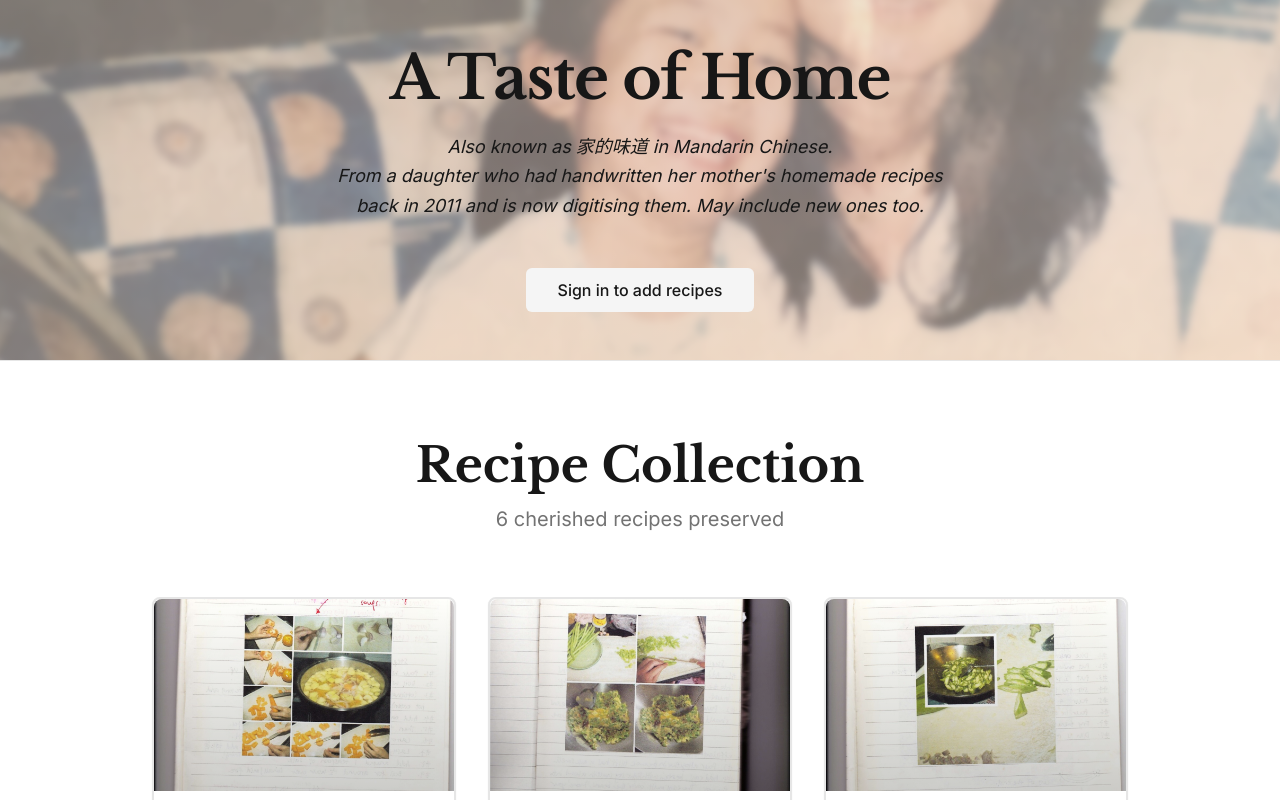
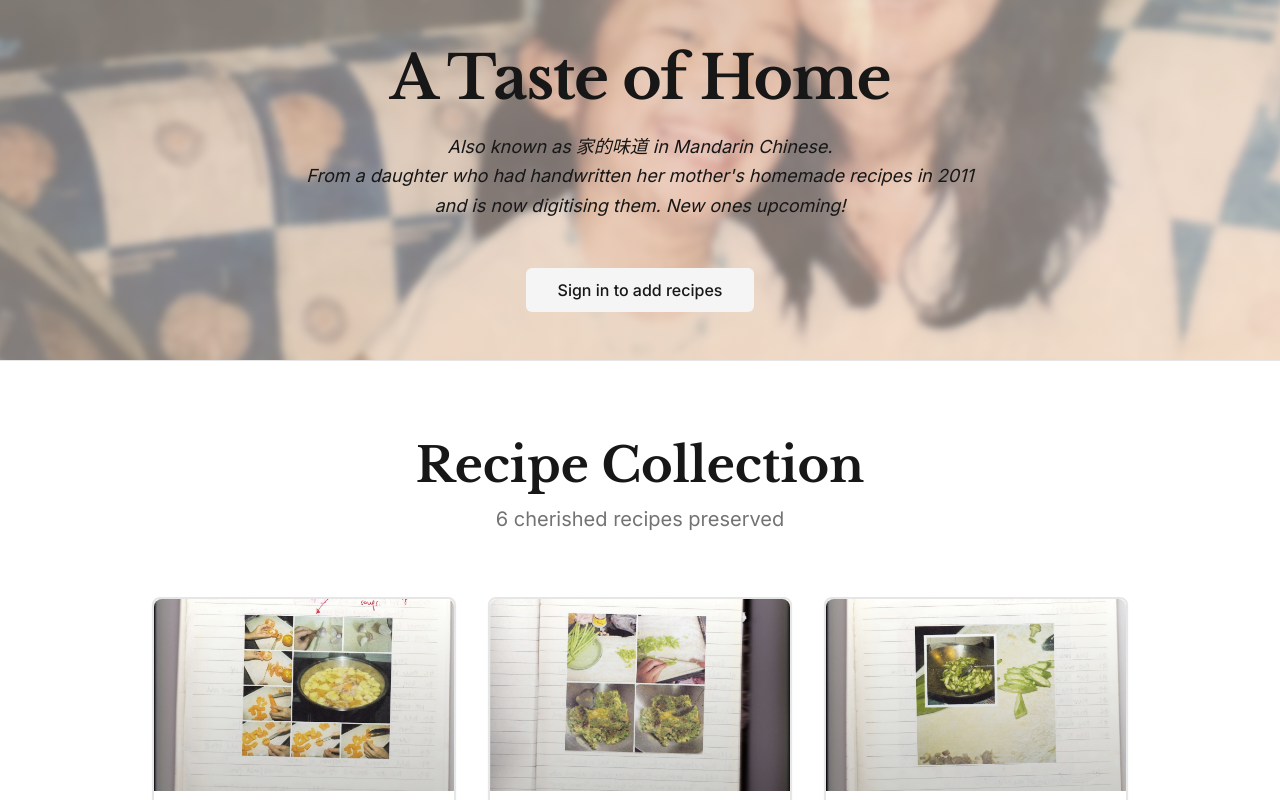
Before and after one commit to readandmuse/atasteofhome, a React (Vite) app: page / in a window 1280 px wide. Shown: the top 800 px of the page. Built offline with nearby package versions, Linux system fonts and the light colour scheme.

Commit message:
Code edited in Lovable Code Editor
Edited UI in Lovable

```diff
--- a/src/pages/Index.tsx
+++ b/src/pages/Index.tsx
@@ -316,9 +316,9 @@ const Index = () => {
             <p className="font-sans text-lg text-foreground max-w-3xl mx-auto leading-relaxed italic">
               Also known as 家的味道 in Mandarin Chinese.
               <br />
-              From a daughter who had handwritten her mother's homemade recipes
+              From a daughter who had handwritten her mother's homemade recipes in 2011
               <br />
-              back in 2011 and is now digitising them. May include new ones too.
+              and is now digitising them. New ones upcoming!
             </p>
           </div>
 
```
